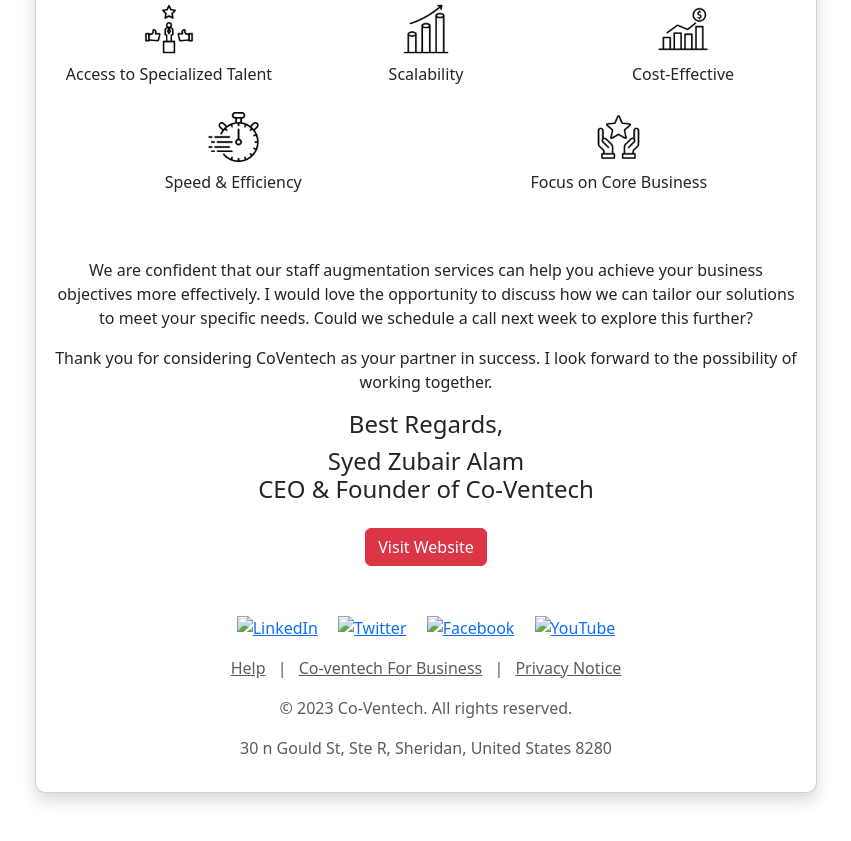
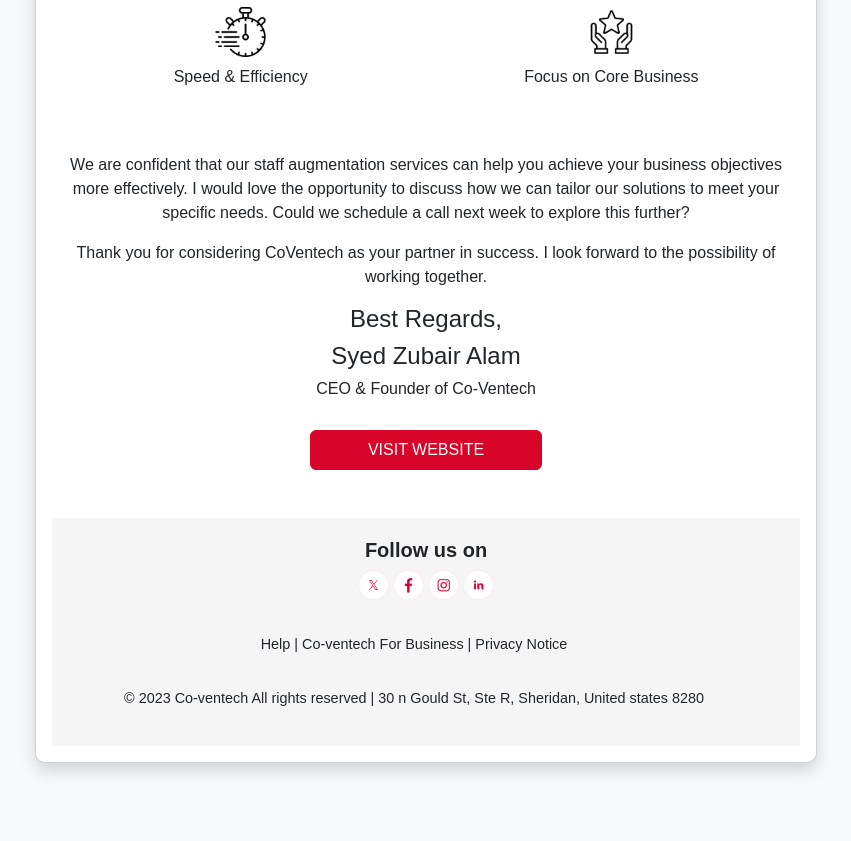
Before and after one commit to AqibQasim/emailTemplate, a plain HTML site: page index.html in a window 1280 px wide. Shown: the part 769-1610 px from the top of the page, without its empty margins (214-1065 px from the left). After the commit the page ends 1580 px from the top, so only its background shows below. Drawn offline with nearby package versions, Linux system fonts and the light colour scheme.

Commit message:
email template

```diff
--- a/index.css
+++ b/index.css
@@ -30,13 +30,19 @@ footer p {
     font-size: 0.9rem;
 }
 
-.btn {
-    background-color: #dc3545;
-    border-color: #dc3545;
-    padding: 5%;
+.btn-custom {
+    background-color: #d90429; /* Custom button color */
+    border-color: #d90429; /* Custom border color */
+    color: white;
+    padding: 1% 8% 1% 8%;
 }
 
-.btn-danger:hover {
-    background-color: #c82333;
-    border-color: #bd2130;
+.btn-custom:hover {
+    background-color: #b50221; /* Darker shade for hover state */
+    border-color: #b50221;
 }
+footer {
+    background-color: #f5f5f5;
+    padding: 20px;
+    text-align: center;
+}
--- a/index.html
+++ b/index.html
@@ -5,7 +5,7 @@
     <meta name="viewport" content="width=device-width, initial-scale=1.0">
     <title>Staff Augmentation Email</title>
     <link href="https://cdn.jsdelivr.net/npm/bootstrap@5.3.0/dist/css/bootstrap.min.css" rel="stylesheet">
-    <link rel="stylesheet" href="styles.css">
+    <link rel="stylesheet" href="index.css">
 </head>
 <body>
 
@@ -14,13 +14,11 @@
             <div class="card-body">
                 <!-- Header -->
                 <header class="mb-4">
-                    <h6 class="text-end text-muted">Staff Augmentation Email</h6>
                     <img src="images/logo.png" alt="Co-Ventech Logo" class="mb-2" style="height: 50px;">
                 </header>
 
                 <!-- Introduction Section -->
                 <section class="text-center mb-4">
-                    <h1 class="mb-3">Hi,</h1>
                     <p>I am writing to introduce our staff augmentation services and explore how we might support your organization’s talent needs. With the rapid pace of technological advancement and evolving business demands, having the right team in place is crucial to maintaining a competitive edge.</p>
                     <img src="images/hero.png" alt="Office Image" class="img-fluid my-3" style="border-radius: 10px;">
                 </section>
@@ -61,30 +59,41 @@
                     <p>We are confident that our staff augmentation services can help you achieve your business objectives more effectively. I would love the opportunity to discuss how we can tailor our solutions to meet your specific needs. Could we schedule a call next week to explore this further?</p>
                     <p>Thank you for considering CoVentech as your partner in success. I look forward to the possibility of working together.</p>
                     <h4 style="font-weight: 500;" style="margin-top: 10%;">Best Regards,</h4>
-                    <h4 style="font-weight: 400;">Syed Zubair Alam<br /><span style="font-weight: 300;"> CEO & Founder of Co-Ventech</span></h4>
-                    <a href="https://www.co-ventech.com/" class="btn btn-danger mt-3">Visit Website</a>
+                    <h4 style="font-weight: 400;">Syed Zubair Alam</h4>
+                    <h6 style="margin-top: 5px;">CEO & Founder of Co-Ventech</h6>
+                    <br />
+                    <a href="https://www.co-ventech.com/" class="btn btn-custom text-uppercase font-weight-bold">VISIT WEBSITE</a>
                 </section>
-
                 <!-- Footer -->
-                <footer class="text-center text-muted">
-                    <div class="mb-3">
-                        <a href="#" class="mx-2"><img src="linkedin-icon.png" alt="LinkedIn" style="height: 30px;"></a>
-                        <a href="#" class="mx-2"><img src="twitter-icon.png" alt="Twitter" style="height: 30px;"></a>
-                        <a href="#" class="mx-2"><img src="facebook-icon.png" alt="Facebook" style="height: 30px;"></a>
-                        <a href="#" class="mx-2"><img src="youtube-icon.png" alt="YouTube" style="height: 30px;"></a>
+                <footer>
+                    <div class="container">
+                        <div class="row">
+                            <div class="col-md-12">
+                                <h5 class="fw-bold text-dark">Follow us on</h5>
+                                <a href="#"><img src="images/twitter.png" /></a>
+                                <a href="https://www.facebook.com/profile.php?id=61557538478424"><img src="images/facebook.png" /></a>
+                                <a href="https://www.instagram.com/skillbuilder_1/?hl=en"><img src="images/instagram.png" /></a>
+                                <a href="https://www.linkedin.com/company/93268233/admin/feed/posts/"><img src="images/linkedin.png" /></a>
+                            </div>
+                            <br /><br /><br /><br />
+                            <div class="row">
+                                <div class="col-md-12">
+                                    <p>Help | Co-ventech For Business | Privacy Notice</p>
+                                    <!-- <a href="#" class="text-dark">Co-ventech For Business</a> -->
+                                </div>
+                            </div>
+                            <div class="row">
+                                <div class="col-md-12">
+                                    <p></p>
+                                    <p>&copy; 2023 Co-ventech All rights reserved | 30 n Gould St, Ste R, Sheridan, United states 8280</p>
+                                </div>
+                            </div>
+                        </div>
                     </div>
-                    <p>
-                        <a href="#" class="text-muted mx-2">Help</a> |
-                        <a href="#" class="text-muted mx-2">Co-ventech For Business</a> |
-                        <a href="#" class="text-muted mx-2">Privacy Notice</a>
-                    </p>
-                    <p>&copy; 2023 Co-Ventech. All rights reserved.</p>
-                    <p>30 n Gould St, Ste R, Sheridan, United States 8280</p>
                 </footer>
             </div>
         </div>
     </div>
-
     <script src="https://cdn.jsdelivr.net/npm/bootstrap@5.3.0/dist/js/bootstrap.bundle.min.js"></script>
 </body>
 </html>
```
Also changed, not shown: images/facebook.png (added), images/instagram.png (added), images/linkedin.png (added), images/twitter.png (added).
